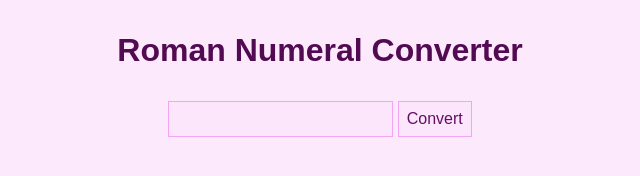
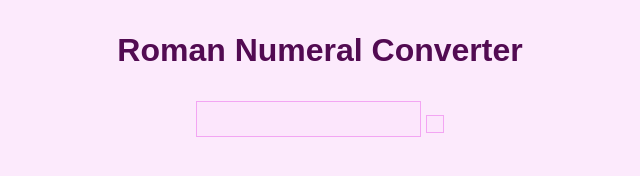
Before and after one commit to coder36459/JavaScript-Algorithms-and-Data-Structures, a plain HTML site: page Roman-Numeral-Converter/index.html in a window 1280 px wide. Shown: the whole page, without its empty margins (320-960 px from the left). Drawn offline with Linux system fonts and the light colour scheme; files whose address does not match are found by name.

Commit message:
Update index.html

```diff
--- a/Roman-Numeral-Converter/index.html
+++ b/Roman-Numeral-Converter/index.html
@@ -12,8 +12,8 @@
 				<h1>Roman Numeral Converter</h1>
 			</header>
 			<section>
-				<input id="number">
-				<button id="convert-btn">Convert</button>
+				<input id="number" type="text">
+				<button id="convert-btn"></button>
 				<div id="output"></div>
 			</section>
 		</main>
```
